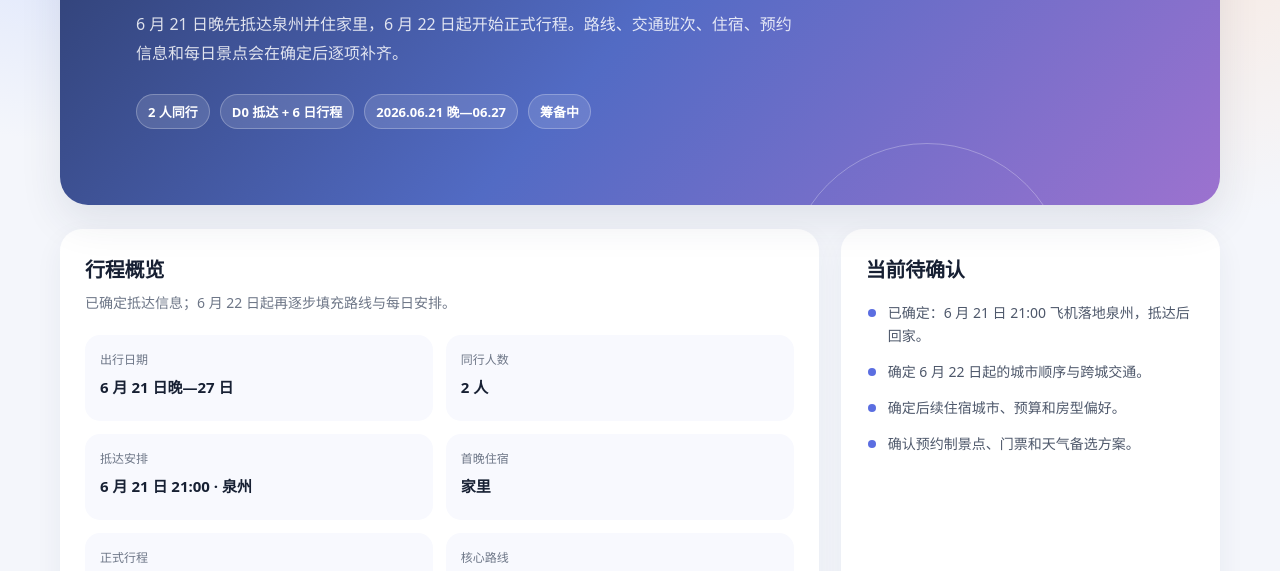
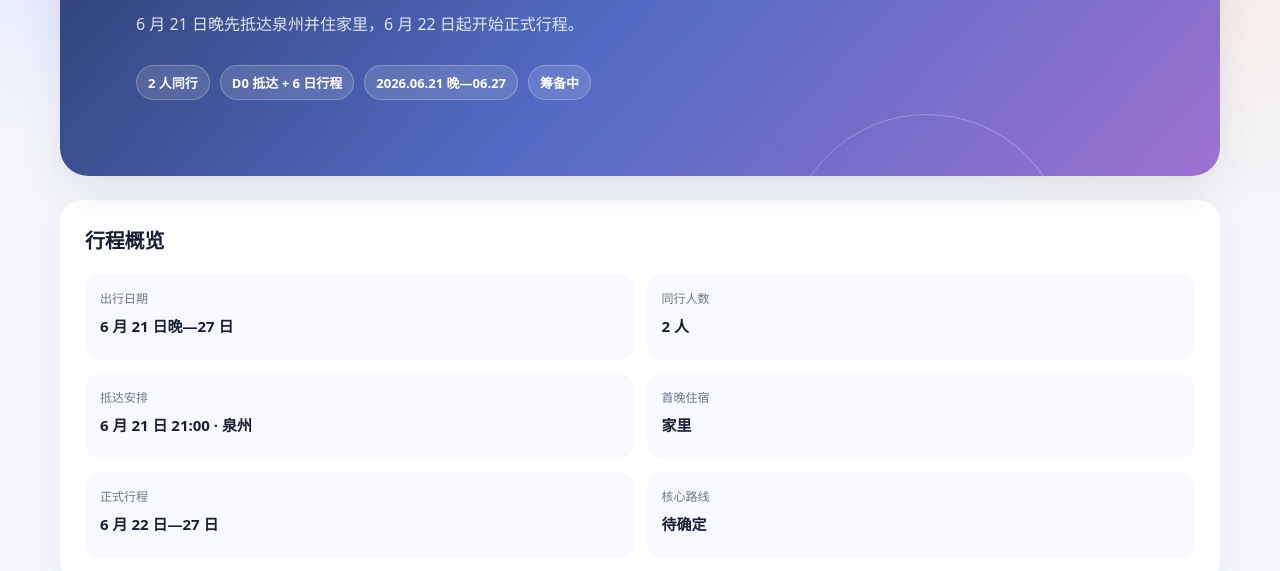
Before and after one commit to Kyle0401/Kyle0401.github.io, a plain HTML site: page travel/fujian-june-2026/index.html in a window 1280 px wide. Shown: the part 375-946 px from the top of the page. Drawn offline with Linux system fonts and the light colour scheme.

Commit message:
simplify Fujian itinerary overview

```diff
--- a/travel/fujian-june-2026/index.html
+++ b/travel/fujian-june-2026/index.html
@@ -24,7 +24,7 @@
         <section class="hero">
             <p class="eyebrow">Fujian · Two-person trip</p>
             <h1>福建双人旅行<br>6 月 21 日晚—27 日</h1>
-            <p>6 月 21 日晚先抵达泉州并住家里，6 月 22 日起开始正式行程。路线、交通班次、住宿、预约信息和每日景点会在确定后逐项补齐。</p>
+            <p>6 月 21 日晚先抵达泉州并住家里，6 月 22 日起开始正式行程。</p>
             <div class="hero-meta">
                 <span class="pill">2 人同行</span>
                 <span class="pill">D0 抵达 + 6 日行程</span>
@@ -33,10 +33,9 @@
             </div>
         </section>
 
-        <div class="content-grid">
+        <div class="content-grid content-grid-single">
             <section class="card">
                 <h2>行程概览</h2>
-                <p class="card-subtitle">已确定抵达信息；6 月 22 日起再逐步填充路线与每日安排。</p>
                 <div class="info-grid">
                     <div class="info-item">
                         <span>出行日期</span>
@@ -64,16 +63,6 @@
                     </div>
                 </div>
             </section>
-
-            <aside class="card">
-                <h2>当前待确认</h2>
-                <ul class="note-list">
-                    <li>已确定：6 月 21 日 21:00 飞机落地泉州，抵达后回家。</li>
-                    <li>确定 6 月 22 日起的城市顺序与跨城交通。</li>
-                    <li>确定后续住宿城市、预算和房型偏好。</li>
-                    <li>确认预约制景点、门票和天气备选方案。</li>
-                </ul>
-            </aside>
         </div>
 
         <section class="section">
```
